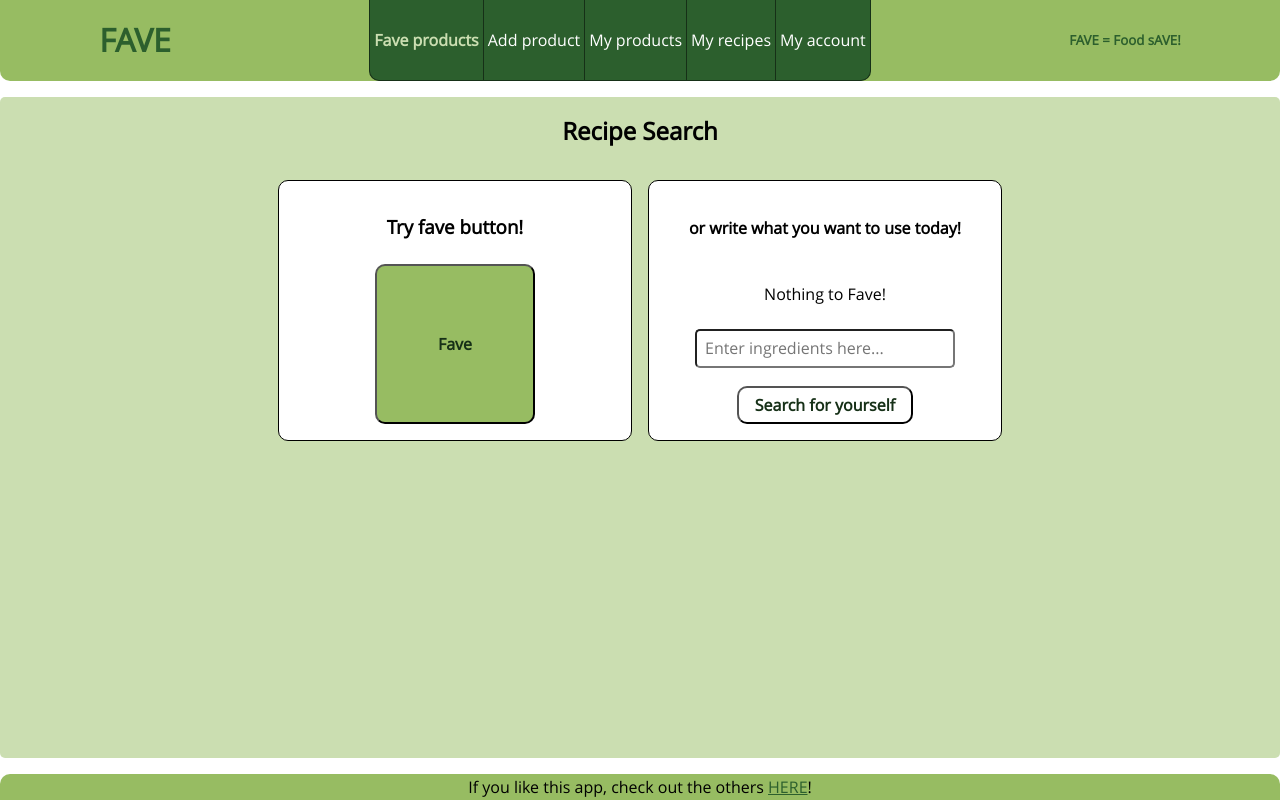
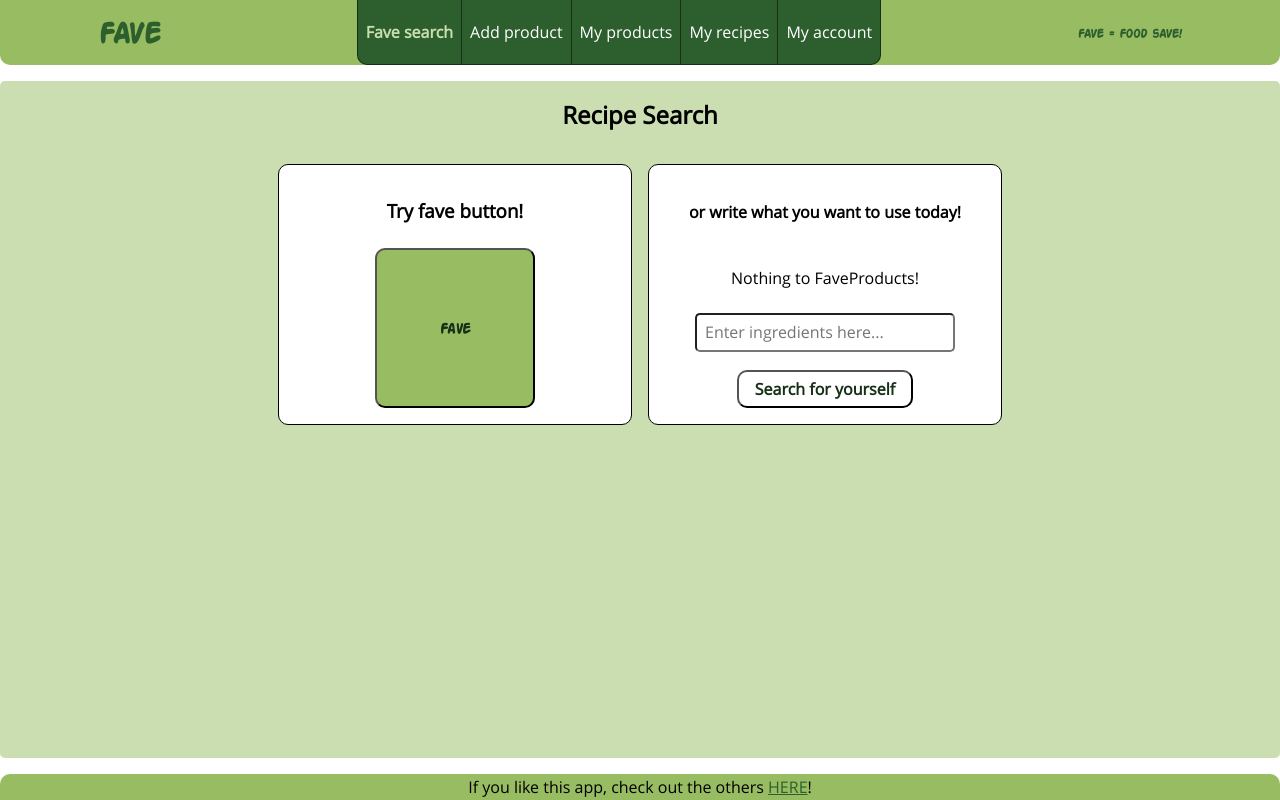
Before and after one commit to Jadude/fAve-app, a React (Vite) app: page /fave in a window 1280 px wide. Built offline with nearby package versions, Linux system fonts and the light colour scheme.

Commit message:
Logo font

```diff
--- a/src/js/app.jsx
+++ b/src/js/app.jsx
@@ -1,20 +1,17 @@
 // OK
-
-
 import React from "react";
 import { createRoot } from "react-dom/client";
 import { BrowserRouter, Route, Routes } from "react-router-dom";
+
 // routes import
 import MainLayout from "./layout/main/MainLayout.jsx";
-import Home from "./layout/routes/HomePage.jsx";
 import AddProduct from "./layout/routes/AddProduct.jsx";
 import MyProductsDisplay from "./layout/routes/MyProductsDisplay.jsx";
 import Error404 from "./layout/routes/Error404.jsx";
 import MyRecipes from "./layout/routes/MyRecipes.jsx";
 import MyAccount from "./layout/routes/MyAccount.jsx";
 import HomePage from "./layout/routes/HomePage.jsx";
-import Fave from "./layout/routes/Fave.jsx";
-
+import FaveProducts from "./layout/routes/FaveProducts.jsx";
 
 const container = document.getElementById('app');
 const root = createRoot(container);
@@ -25,7 +22,7 @@ const App = () => {
         <Routes>
             <Route path="/" element={<MainLayout/>}>
                 <Route path="/" element={<HomePage/>}/>
-                <Route path="fave" element={<Fave />}/>
+                <Route path="fave" element={<FaveProducts />}/>
                 <Route path="addproduct" element={<AddProduct />}/>
                 <Route path="myproducts" element={<MyProductsDisplay />}/>
                 <Route path="myrecipes" element={<MyRecipes/>}/>
--- a/src/js/components/FaveSearchComponents/FaveItemsAsString.jsx
+++ b/src/js/components/FaveSearchComponents/FaveItemsAsString.jsx
@@ -9,7 +9,7 @@ const FaveItemsAsString = ({ expiryItems }) => {
             const showExpireItemsAsString = expiryItems.map(item => item.name).join(', ');
             return `Items expiring today: ${showExpireItemsAsString}!`;
         } else {
-            return "Nothing to Fave!"; // Return message if no items are expiring today
+            return "Nothing to FaveProducts!"; // Return message if no items are expiring today
         }
     };
 
--- a/src/js/components/FaveSearchComponents/FaveSearchBox.jsx
+++ b/src/js/components/FaveSearchComponents/FaveSearchBox.jsx
@@ -9,7 +9,7 @@ const FaveSearchBox = ({ ingredients, setIngredients, handleSearch, handleFaveSe
             <section className="fave__searchBox">
 
                 <h3> Try fave button!</h3>
-                <button className="button__fave" onClick={handleFaveSearch}>Fave</button>
+                <button className="button__fave logo__font" onClick={handleFaveSearch}>Fave</button>
             </section>
 
             {/* entering custom ingredients section */}
--- a/src/js/layout/displayMediaQueries/Logo .jsx
+++ b/src/js/layout/displayMediaQueries/Logo .jsx
@@ -17,7 +17,7 @@ const Logo = () => {
     return (
         <>
             {isWideScreen && (
-                <h1 className="header__bonusText">FAVE</h1>
+                <h1 className="logo__decoration logo__font">FAVE</h1>
             )}
 
         </>
--- a/src/js/layout/displayMediaQueries/Slogan .jsx
+++ b/src/js/layout/displayMediaQueries/Slogan .jsx
@@ -17,7 +17,7 @@ const Slogan = () => {
     return (
         <div>
             {isWideScreen && (
-                <h5 className="header__bonusText"> FAVE = Food sAVE!</h5>
+                <h5 className="logo__decoration logo__font"> FAVE = Food sAVE!</h5>
             )}
         </div>
     );
--- a/src/js/layout/main/Header.jsx
+++ b/src/js/layout/main/Header.jsx
@@ -10,10 +10,10 @@ const Header = () => {
 
         <header className="properties headerProperties">
             <Logo />
-            <nav className="nav__bar">
+            <nav>
                 {/* navlink*/}
                 <ul className="nav__list">
-                    <li className="nav__list__links">{NavLinkBase("/fave", "Fave products")} </li>
+                    <li className="nav__list__links">{NavLinkBase("/fave", "Fave search ")} </li>
                     <li className="nav__list__links">{NavLinkBase("/addproduct", "Add product ")}</li>
                     <li className="nav__list__links">{NavLinkBase("/myproducts", "My products")}</li>
                     <li className="nav__list__links">{NavLinkBase("/myrecipes", "My recipes")}</li>
--- a/src/js/layout/routes/Fave.jsx
+++ b/src/js/layout/routes/FaveProducts.jsx
@@ -4,7 +4,7 @@ import React from 'react';
 import FaveSearch from "../../components/FaveSearchComponents/FaveSearch.jsx"
 
 
-const Fave = () => {
+const FaveProducts = () => {
     return (
         <main className="outlet--container">
             <section className="main__section">
@@ -13,4 +13,4 @@ const Fave = () => {
         </main>
 )};
 
-export default Fave;
+export default FaveProducts;
--- a/src/js/layout/routes/MyRecipes.jsx
+++ b/src/js/layout/routes/MyRecipes.jsx
@@ -12,5 +12,4 @@ const MyRecipes = () => {
         </main>
             );
             };
-
             export default MyRecipes;
--- a/src/scss/_variables.scss
+++ b/src/scss/_variables.scss
@@ -2,6 +2,15 @@
 
 // FONTS
 $base-font-size: 16px;
+
+@font-face {
+  font-family: 'Action Man';
+  src: local('Action Man'),
+  url('../assets/fonts/Action Man/action_man-webfont.woff2') format('woff2'),
+  url('../assets/fonts/Action Man/action_man-webfont.woff') format('woff');
+  font-weight: normal;
+  font-style: normal;
+}
 
 @font-face {
   font-family: 'Open Sans';
@@ -13,6 +22,7 @@ $base-font-size: 16px;
 }
 
 $text-font: 'Open Sans';
+$font-logo: 'Action Man';
 
 // COLOURS
 
--- a/src/scss/layout/_header&footer.scss
+++ b/src/scss/layout/_header&footer.scss
@@ -30,13 +30,9 @@
   }
 }
 
-.header__bonusText {
-  color: $color-huntergreen;
-}
+
 
 // NAV
-.nav__bar {
-}
 
 .nav__list {
   list-style-type: none;
@@ -52,7 +48,7 @@
   border-left: 1px solid $color-darkgreen;
   border-bottom: 1px solid $color-darkgreen;
   // better look
-  height: 5rem;
+  height: 4rem;
   align-content: center;
   margin: 0;
 
@@ -71,7 +67,15 @@
 
 .nav__list__a {
   text-decoration: none;
-  padding: 0.25rem;
+  padding: 0.5rem;
   display: block;
   text-align: center;
 }
+
+.logo__decoration {
+  color: $color-huntergreen;
+}
+
+.logo__font {
+  font-family: $font-logo;
+}
```
Also changed, not shown: src/assets/fonts/Action Man/action_man-webfont.woff (added), src/assets/fonts/Action Man/action_man-webfont.woff2 (added), src/scss/elements/_icon.scss (line endings or trailing spaces).
